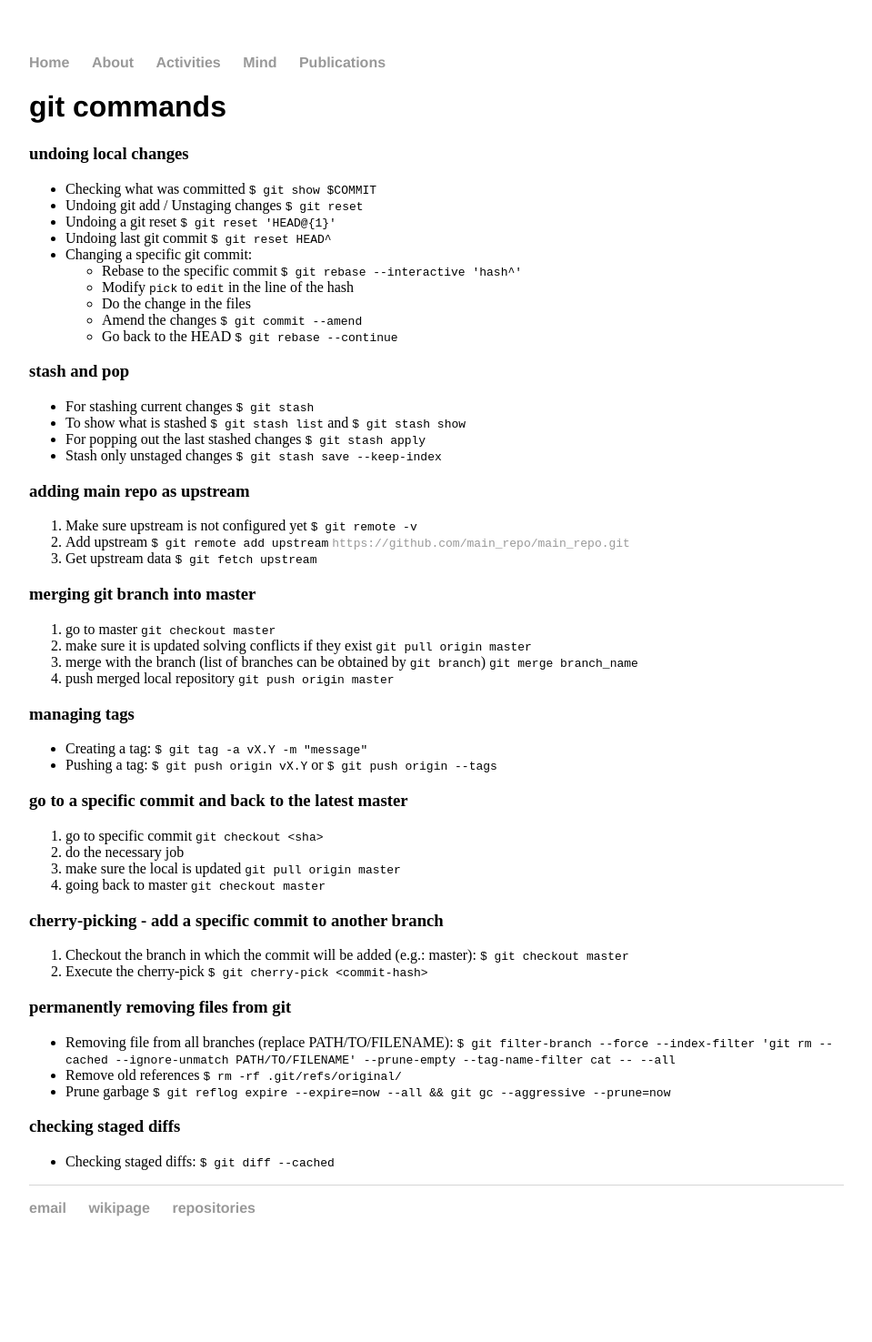
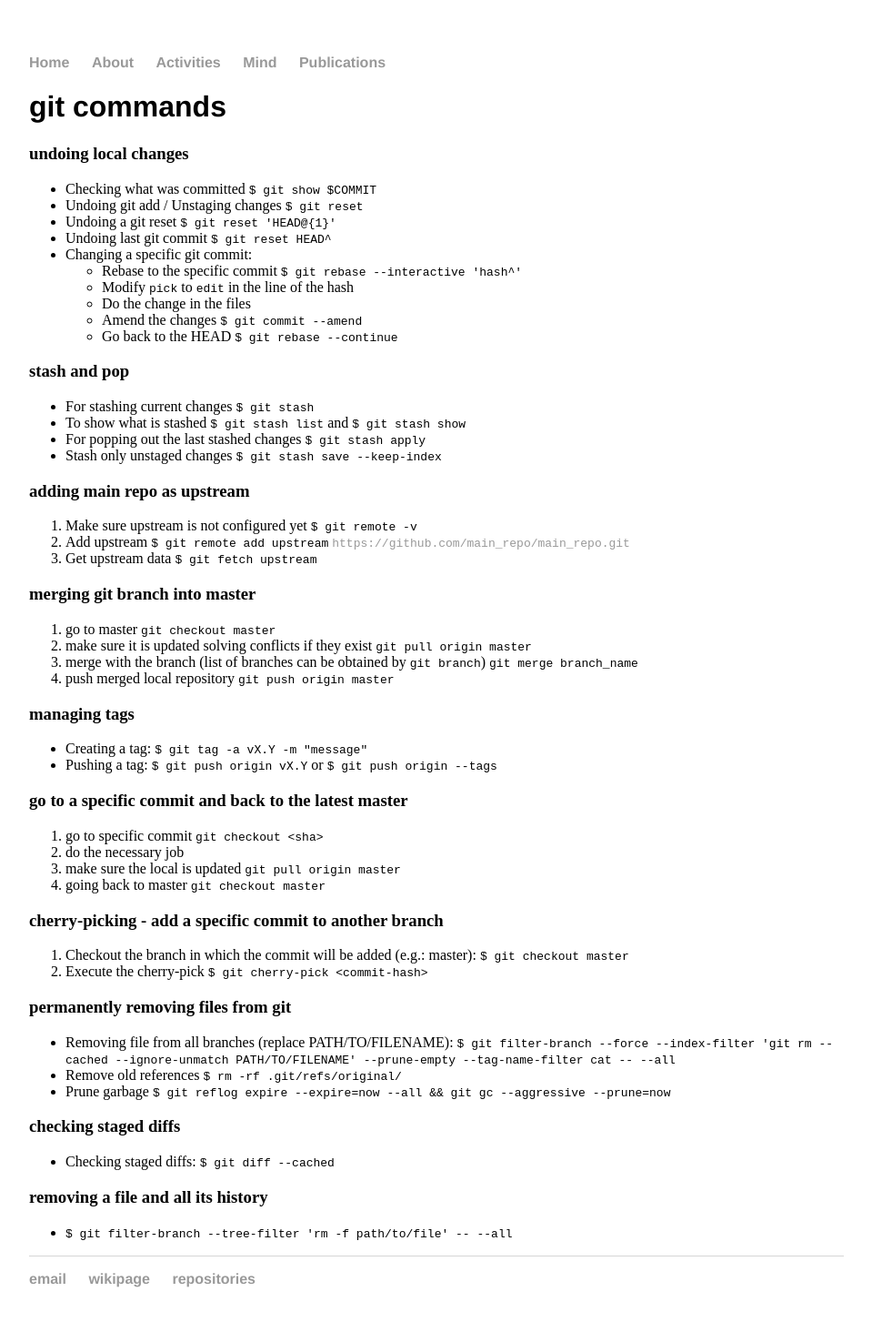
Before and after one commit to cleberjamaral/cleberjamaral.github.io, a Jekyll site: the page built from knowledge/programming/git/git-commands.md, in a window 1280 px wide. Shown: the whole page at 91% size, without its empty margins (160-1119 px from the left). Built offline with Jekyll 4.4.1, drawn with Linux system fonts in a browser that asks for light colours; our own code applies the rules of GitHub Pages for plain Markdown files; before the commit the page ends 1397 px from its top, so only the background shows below that.

Commit message:
GitBook: [master] one page modified

```diff
--- a/knowledge/programming/git/git-commands.md
+++ b/knowledge/programming/git/git-commands.md
@@ -59,3 +59,7 @@
 ### checking staged diffs
 
 * Checking staged diffs: `$ git diff --cached`
+
+### removing a file and all its history
+
+* `$ git filter-branch --tree-filter 'rm -f path/to/file' -- --all`
```
